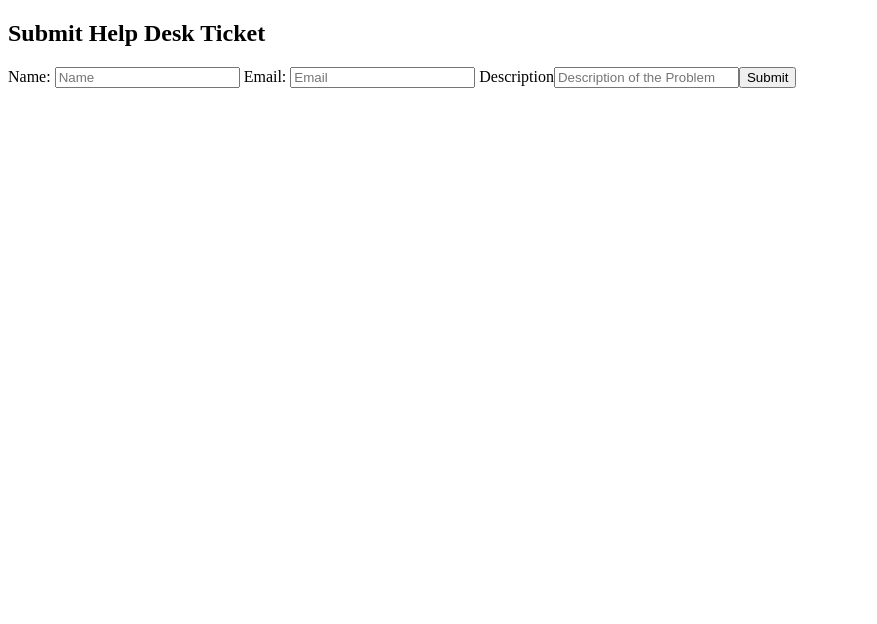
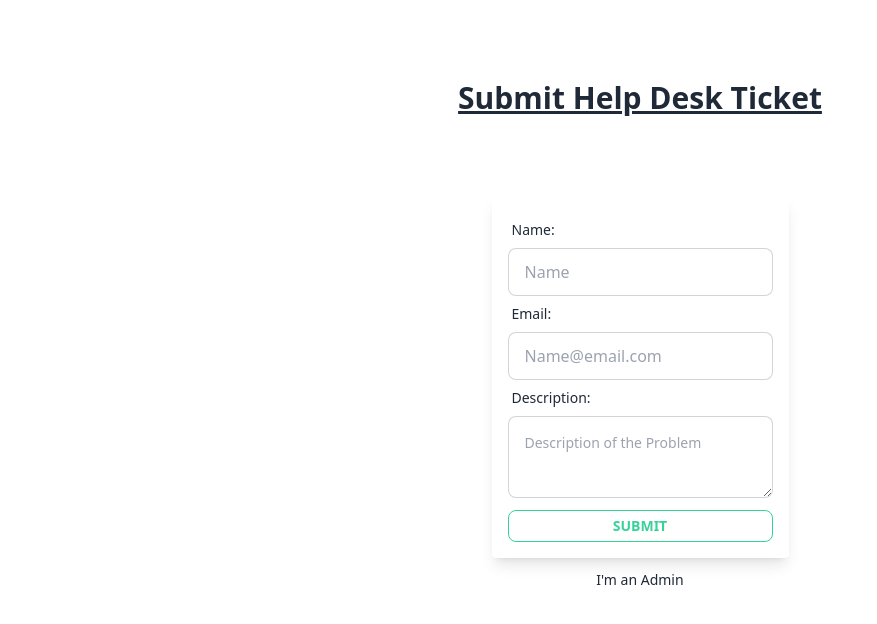
Before and after one commit to inorle/HelpDesk, a React app: page / in a window 1280 px wide. Shown: the top 624 px of the page, without its empty margins (0-877 px from the left). Built offline with nearby package versions, Linux system fonts and the light colour scheme.

Commit message:
tailwind and daisyui configured and added styling to form'

```diff
--- a/client/components/Ticket.jsx
+++ b/client/components/Ticket.jsx
@@ -2,16 +2,18 @@ import React from 'react'
 import { useState } from 'react'
 
 const Ticket = ({name, description, status, response, email}) => {
-    const [newResponse, setNewResponse] = useState(response)
+    const [newResponse, setNewResponse] = useState('')
     const [newStatus, setNewStatus] = useState(status)
     return (
         <div>
             <p>{name}</p>
-            <p>{email}</p>
             <p>{description}</p>
-            <p>{newStatus}</p>
-            <p> {newResponse}</p>
-            <button> Email </button>
+            <form>
+                <input value={newStatus}></input>
+                <label> send {email}: </label>
+                <input value ={newResponse}></input>
+                <button className="btn btn-primary" > Update </button>
+            </form>
         </div>
     )
 }
--- a/client/components/TicketForm.jsx
+++ b/client/components/TicketForm.jsx
@@ -27,15 +27,33 @@ const TicketForm = () => {
         return
     }
     return (
-        <div>
-            <form onSubmit={SubmitTicket}>
-                <label> Name: </label>
-                <input type='text' value={name} placeholder='Name' onChange={e => setName(e.target.value)} />
-                <label> Email: </label>
-                <input type='text' value={email}  placeholder='Email' onChange={e => setEmail(e.target.value)}/>
-                <label> Description</label>
-                <input type='text' value={description} placeholder='Description of the Problem' onChange={e => setDescription(e.target.value)} />
-                <button type='submit' > Submit </button>
+        <div >
+            <form onSubmit={SubmitTicket} className= 'mt-20 flex flex-col form-control max-w-lg p-4 bg-white rounded shadow-lg'>
+                <label className="label">
+                    <span className="label-text">Name:</span>
+                </label>
+                <input type='text'
+                    className='input input-bordered'
+                    value={name}
+                    placeholder='Name'
+                    onChange={e => setName(e.target.value)} />
+                <label className='label'>
+                    <span className="label-text">Email:</span>
+                </label>
+                <input type='email'
+                    className='input input-bordered w-full max-w-xs'
+                    value={email} placeholder='Name@email.com'
+                    onChange={e => setEmail(e.target.value)} />
+                <label className='label'>
+                    <span className="label-text"> Description:
+                    </span>
+                </label>
+                <textarea className="textarea textarea-bordered textarea-md w-full"
+                    value={description}
+                    placeholder="Description of the Problem"
+                    onChange={e => setDescription(e.target.value)}>
+                </textarea>
+                <button className= 'btn btn-sm btn-outline btn-success mt-3' type='submit' > Submit </button>
             </form>
         </div>
     )
--- a/client/index.js
+++ b/client/index.js
@@ -2,6 +2,7 @@ import React from "react";
 import { createRoot } from 'react-dom/client';
 import App from './App.jsx'
 import { BrowserRouter } from 'react-router-dom';
+import './styles.css';
 
 
 
--- a/client/pages/HomePage.jsx
+++ b/client/pages/HomePage.jsx
@@ -1,13 +1,14 @@
 import React from 'react'
-import { useState } from 'react'
 import TicketForm from '../components/TicketForm.jsx'
 
 const HomePage = () => {
 
+
     return (
-        <div>
-            <h2>Submit Help Desk Ticket</h2>
-            <TicketForm/>
+        <div className='flex flex-col items-center'>
+            <h2 className="mt-20 text-3xl font-bold underline">Submit Help Desk Ticket</h2>
+            <TicketForm />
+            <a href='/admin' className='mt-3 link link-hover text-sm'> I'm an Admin </a>
         </div>
     )
 }
--- /dev/null
+++ b/client/styles.css
@@ -0,0 +1,3 @@
+@tailwind base;
+@tailwind components;
+@tailwind utilities;
--- a/index.html
+++ b/index.html
@@ -1,10 +1,11 @@
 <!DOCTYPE html>
-<html>
+<html data-theme="fantasy">
     <head>
         <meta charset="UTF-8">
         <title>Help Desk</title>
     </head>
     <body>
-        <div id="root"></div>
+        <div  id="root"></div>
     </body>
+    <script src="dist/bundle.js"></script>
 </html>
--- a/package.json
+++ b/package.json
@@ -13,6 +13,7 @@
     "dependencies": {
         "bcrypt": "^5.1.0",
         "bcryptjs": "^2.3.0",
+        "daisyui": "^3.8.3",
         "dotenv": "^16.3.1",
         "express": "^4.18.2",
         "path": "^0.12.7",
@@ -26,6 +27,7 @@
         "@babel/core": "^7.22.5",
         "@babel/preset-env": "^7.22.5",
         "@babel/preset-react": "^7.22.5",
+        "autoprefixer": "^10.4.16",
         "babel-loader": "^9.1.2",
         "cors": "^2.8.5",
         "css-loader": "^6.8.1",
@@ -33,7 +35,7 @@
         "html-webpack-plugin": "^5.5.3",
         "node": "^20.2.0",
         "nodemon": "^2.0.22",
-        "postcss": "^8.4.24",
+        "postcss": "^8.4.31",
         "postcss-loader": "^7.3.3",
         "prettier": "^2.8.8",
         "react": "^18.2.0",
@@ -42,6 +44,7 @@
         "sass": "^1.63.4",
         "sass-loader": "^13.3.2",
         "style-loader": "^3.3.3",
+        "tailwindcss": "^3.3.3",
         "webpack": "^5.86.0",
         "webpack-cli": "^5.1.4",
         "webpack-dev-server": "^4.15.1"
--- /dev/null
+++ b/postcss.config.js
@@ -0,0 +1,6 @@
+const tailwindcss = require('tailwindcss');
+const autoprefixer = require('autoprefixer');
+
+module.exports = {
+    plugins: [tailwindcss('./tailwind.config.js'), autoprefixer],
+};
--- /dev/null
+++ b/tailwind.config.js
@@ -0,0 +1,14 @@
+/** @type {import('tailwindcss').Config} */
+module.exports = {
+  content: ['./client/**/*.{js,jsx,html}', './index.html'],
+  theme: {
+    container: {
+      center: true
+    },
+    extend: {}
+  },
+  plugins: [require('daisyui')],
+  daisyui: {
+		themes: ['fantasy'],
+	},
+}
--- a/webpack.config.js
+++ b/webpack.config.js
@@ -28,7 +28,7 @@ module.exports = {
         },
         {
           test: /\.css$/i,
-          use: ['style-loader', 'css-loader'],
+          use: ['style-loader', 'css-loader', 'postcss-loader' ],
         },
         {
           // import css
```
